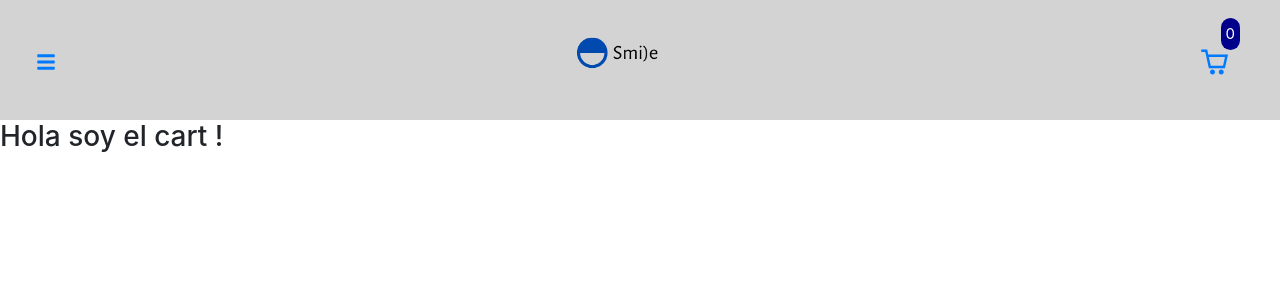
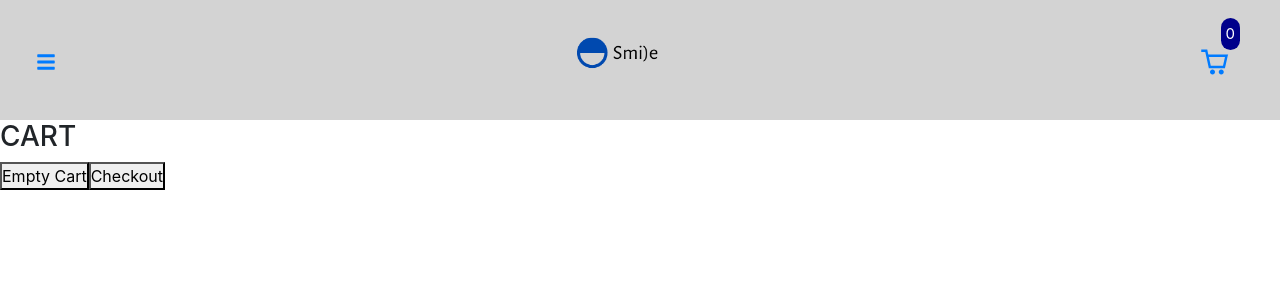
Before and after one commit to CaroLlanos1984/Proyecto-React, a React (Create React App) app in the folder proyecto-react/: page /cart in a window 1280 px wide. Shown: the top 300 px of the page. Built offline with nearby package versions, Linux system fonts and the light colour scheme.

Commit message:
desafio 11, leta

```diff
--- a/proyecto-react/src/components/ItemCount/index.jsx
+++ b/proyecto-react/src/components/ItemCount/index.jsx
@@ -45,7 +45,7 @@ const ItemCount = ({onAdd}) =>{
 
 
         <div className='comprar'>
-            <Link to= {`/cart`}> <button onClick= {()=>onAdd(count)} > Add to cart </button> </Link>
+            <Link to= {`/cart`}> <button className= 'addToCart' onClick= {()=>onAdd(count)} > Add to cart </button> </Link>
         </div>
 
 
--- a/proyecto-react/src/components/ItemCount/styles.css
+++ b/proyecto-react/src/components/ItemCount/styles.css
@@ -13,4 +13,20 @@
 }
 .comprar{
     margin: 50px;
+
+
 }
+.addToCart{
+    width: 200px;
+    height: 35px;
+    text-transform: uppercase;
+    letter-spacing: 2px;
+    background-color: lightsteelblue;
+    border-radius: 20px;
+    border: 2px solid grey
+
+}
+
+.addToCart :hover{
+    cursor: pointer;
+}
--- a/proyecto-react/src/components/cart/Cart.jsx
+++ b/proyecto-react/src/components/cart/Cart.jsx
@@ -9,13 +9,37 @@ const Cart = () => {
 
     const CartContextUse = useContext(CartContext)
 
-        console.log(CartContextUse)
+    const {cart, setCart} = useContext (CartContext)
+
+    console.log(CartContextUse)
+
+    // TOTAL CART
+    const cartTotal =  () => {
+
+    }
+
+    // FINALIZAR COMPRA
+    const buy = () => {
+      console.log (cart)
+      console.log ( {items: [...cart]} )
+    }
+
 
       return(
           <>
-            <h3>Hola soy el cart ! </h3>
+            <h3> CART </h3>
+
+            <div>
+
+            </div>
+
+            <div>
+              <button> Empty Cart </button>
+              <button onClick= {() => { buy() }}> Checkout </button>
+            </div>
+
           </>
       )
-  }
+}
 
-  export default Cart;
+export default Cart;
--- a/proyecto-react/src/components/navbar/index.jsx
+++ b/proyecto-react/src/components/navbar/index.jsx
@@ -6,7 +6,7 @@ import CartWidget from '../cartWidget/cartWidget';
 import { NavLink } from 'react-router-dom';
 import { Link } from 'react-router-dom';
 import {useState, useContext} from 'react';
-
+import {CartContext} from '../../context/CartContextProvider';
 
 
 
@@ -16,6 +16,11 @@ const NavbarComponent= ()=> {
 
   const [sidebar, setSidebar]= useState (false)
   const showSidebar = () => setSidebar (!sidebar)
+
+
+  const CartContextUse = useContext(CartContext)
+
+  const {cart, setCart} = useContext (CartContext)
 
 
     return (
@@ -49,7 +54,7 @@ const NavbarComponent= ()=> {
          {/* SIDE BAR TOGGLE MENU */}
 
 
-          <nav className= {sidebar ? 'nav-menu-active' : 'nav-menu'}>
+          <nav className= {sidebar ? 'nav-menu-active':'nav-menu'}>
             <ul className= 'nav-menu-items'>
                 <li className='navbar-toggle'>
                     <Link to= {` `} > <i className='closeicon'> <AiOutlineClose/> </i> </Link>
--- a/proyecto-react/src/containers/ItemListContainer/ItemListContainer.jsx
+++ b/proyecto-react/src/containers/ItemListContainer/ItemListContainer.jsx
@@ -1,7 +1,6 @@
 import { useEffect, useState } from 'react';
 import ItemList from '../../components/ItemList/ItemList';
 import { getFirestore } from '../../firebase';
-//import ProductList from './mocks/productList';
 import './styles.css';
 
 
```
Also changed, not shown: 1 other file (tests, documents, lock files or other folders).
